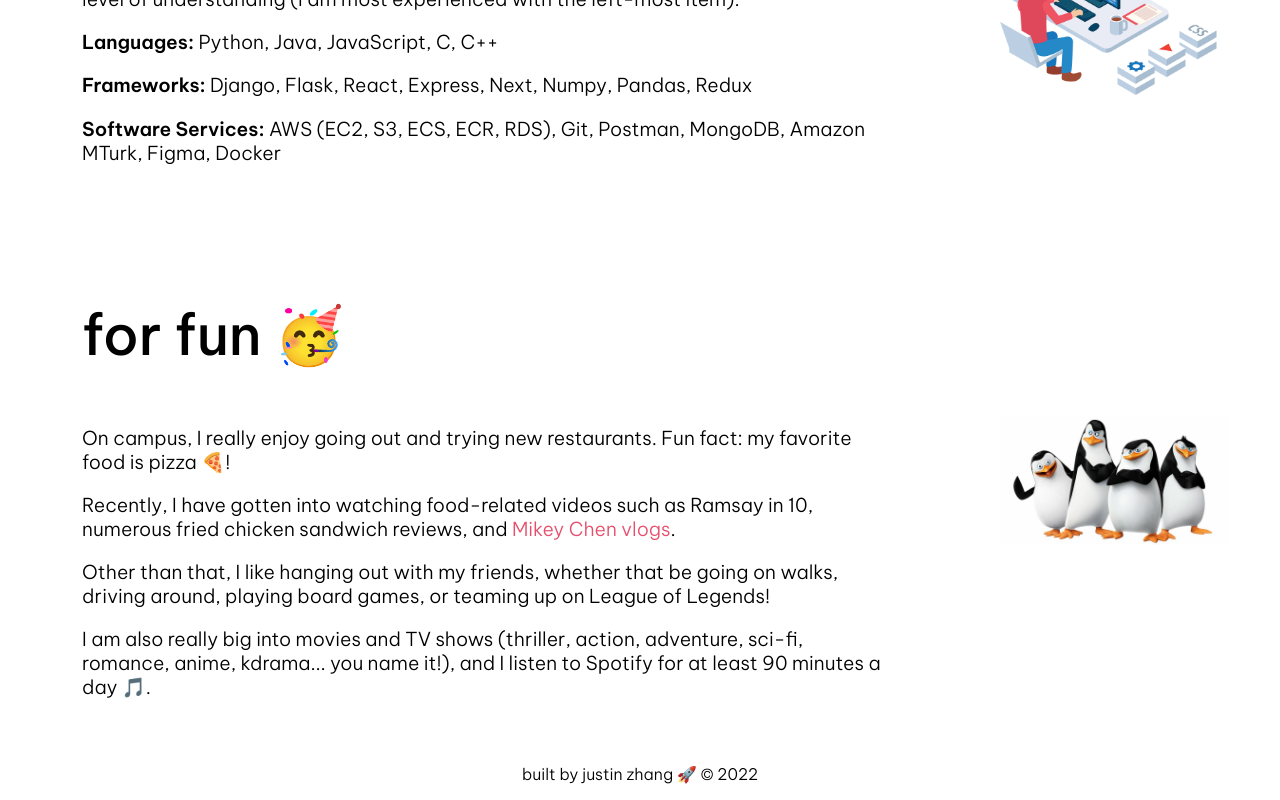
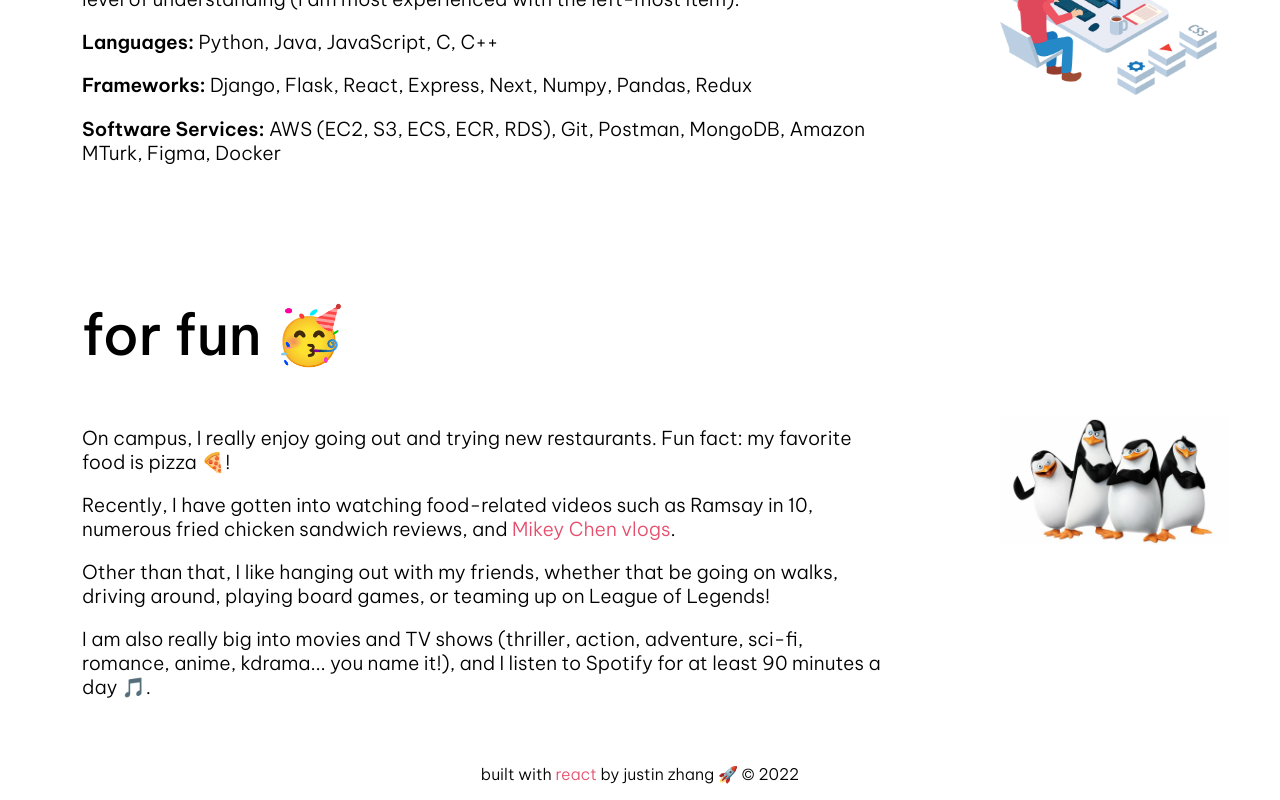
Before and after one commit to judtinzhang/personal-website, a React (Vite) app: page /about in a window 1280 px wide. Shown: the part 1733-2533 px from the top of the page. Built offline with nearby package versions, Linux system fonts and the light colour scheme.

Commit message:
updated footer

```diff
--- a/src/components/Footer.js
+++ b/src/components/Footer.js
@@ -1,12 +1,12 @@
 import React from 'react'
-import { Row, Text, Foot } from './Styles'
+import { Row, Text, Foot, HyperLink } from './Styles'
 
 const Footer = () => (
     <>
         <Foot>
             <Row jc='center'>
                 <Text>
-                    built by justin zhang 🚀 © 2022
+                    built with <HyperLink href='https://reactjs.org/' target='_blank'>react</HyperLink> by justin zhang 🚀 © 2022
                 </Text>
             </Row>
         </Foot>
```
Also changed, not shown: 2 other files (tests, documents, lock files or other folders).
